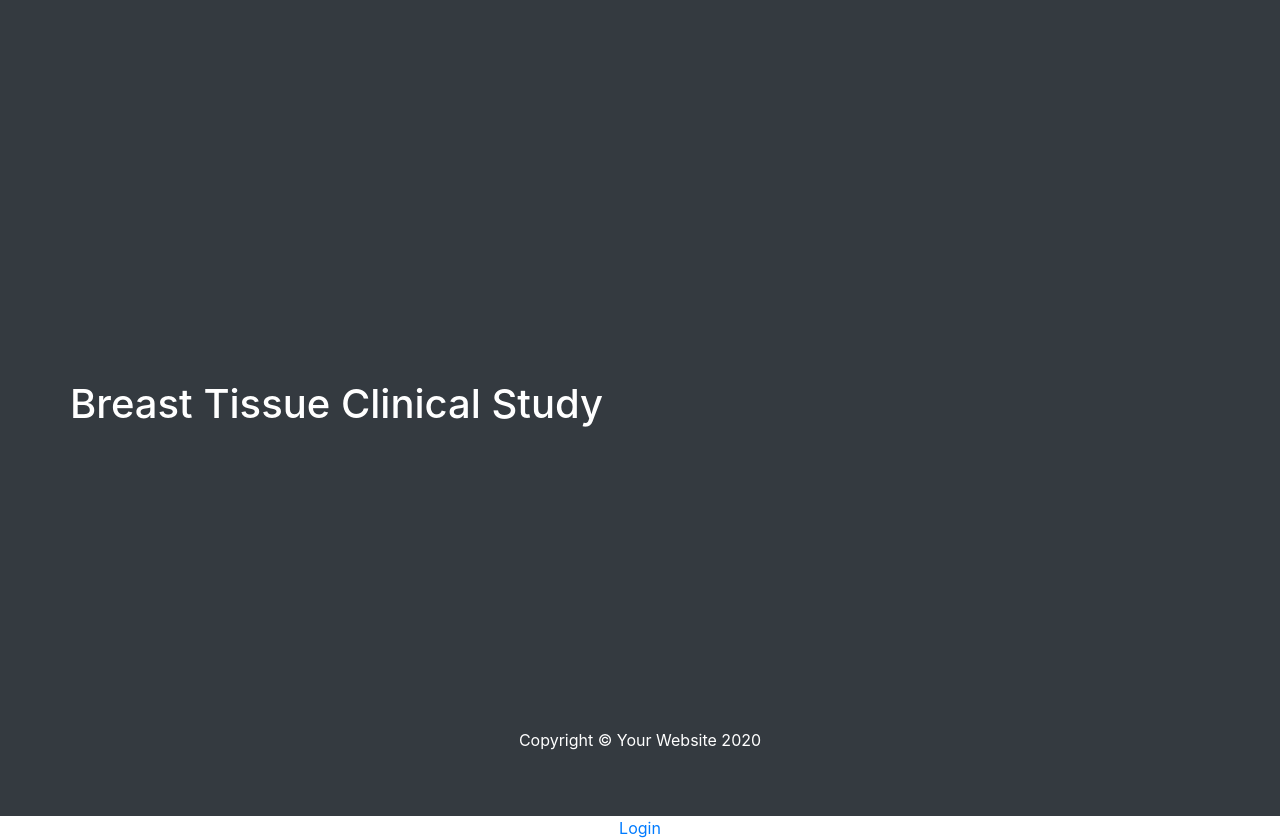
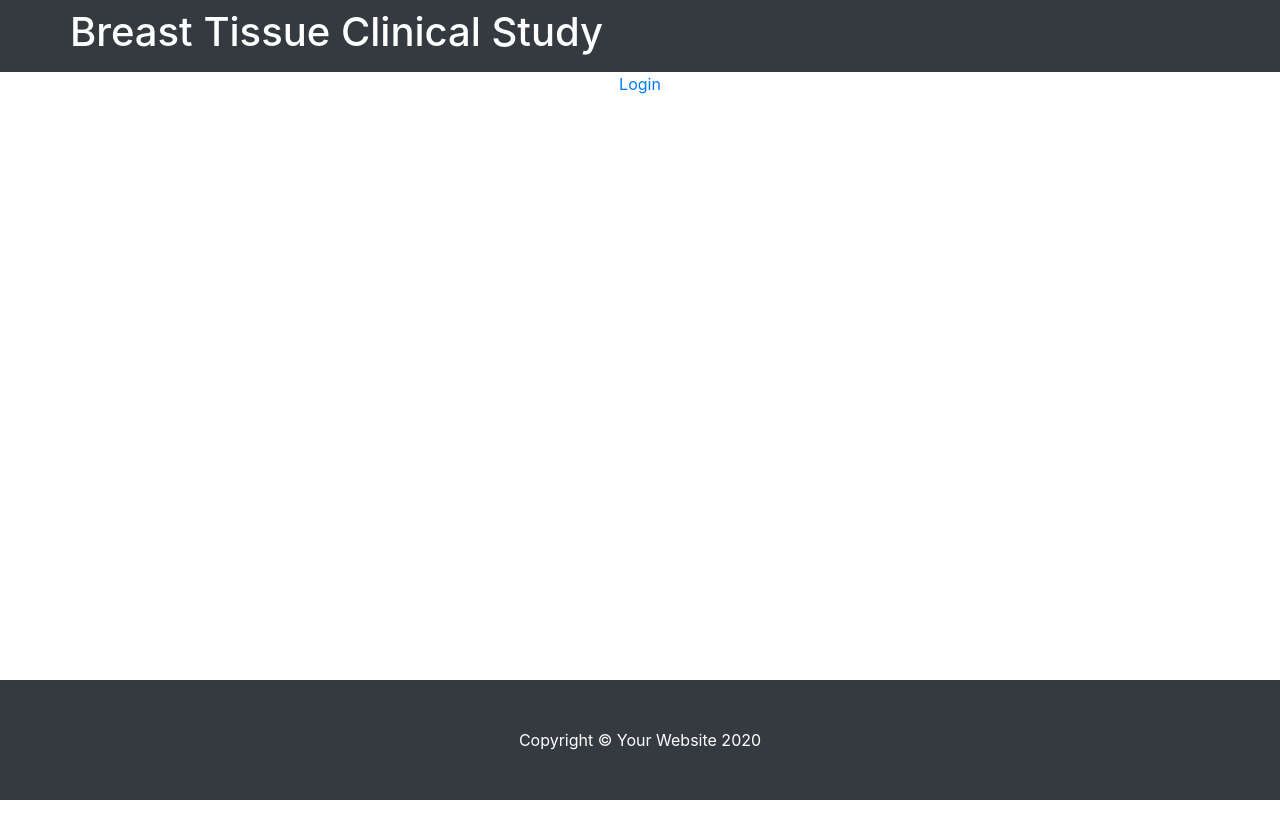
Before and after one commit to becclestone/WebApp, a React (Create React App) app: page / in a window 1280 px wide. After the commit the page ends 800 px from the top, so only its background shows below. Built offline with nearby package versions, Linux system fonts and the light colour scheme.

Commit message:
Update Navigation.jsx

```diff
--- a/src/components/Navigation.jsx
+++ b/src/components/Navigation.jsx
@@ -7,7 +7,7 @@ function Navigation(props) {
     <div className="navigation">
       <nav class="navbar navbar-expand navbar-dark bg-dark">
         <div class="container">
-        <div style={{display: 'flex', justifyContent:'center', alignItems:'center', height:'100vh', color:'white'}}>
+        <div style={{display: 'flex', alignItems:'center', color:'white'}}>
           <h1>Breast Tissue Clinical Study</h1>
         </div>
         </div>
```
